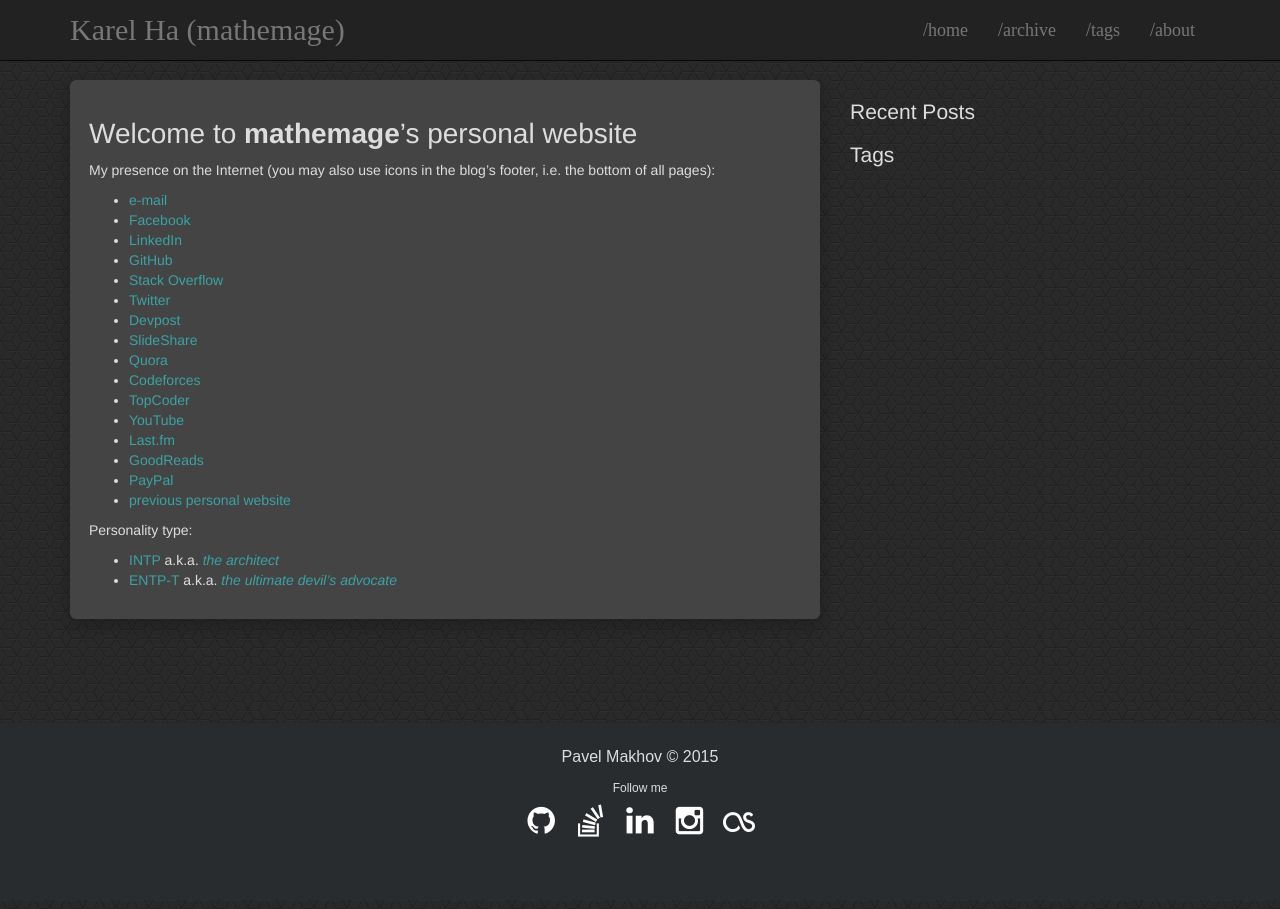
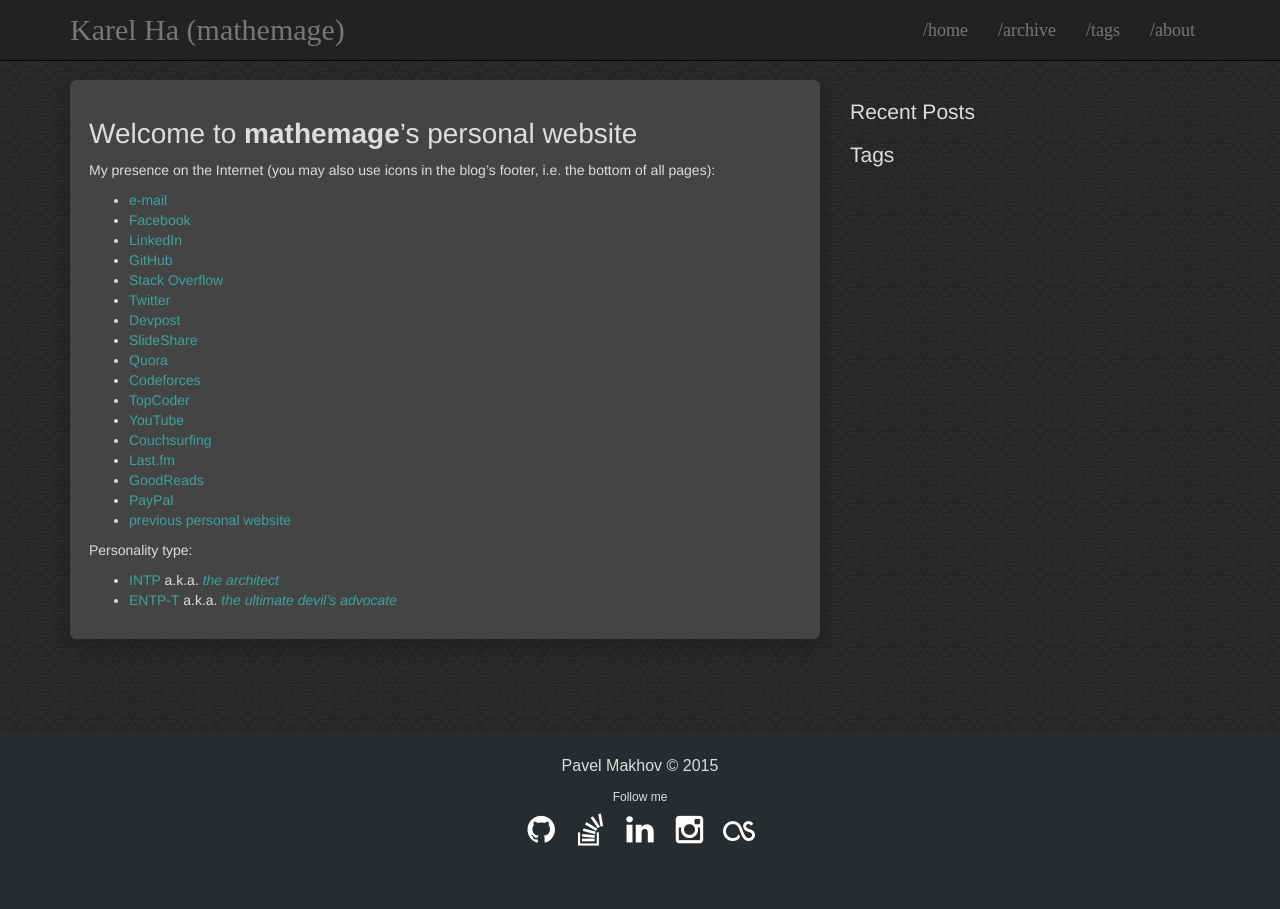
Before and after one commit to mathemage/mathemage.github.io, a Jekyll site: the page built from index.md, in a window 1280 px wide. Built offline with Jekyll 4.4.1, drawn with Linux system fonts in a browser that asks for light colours; our own code applies the rules of GitHub Pages for plain Markdown files.

Commit message:
Add link to Couchsurfing profile

```diff
--- a/index.md
+++ b/index.md
@@ -14,6 +14,7 @@
 * [Codeforces](http://codeforces.com/profile/mathemage)
 * [TopCoder](https://www.topcoder.com/members/mathemage/)
 * [YouTube](https://www.youtube.com/user/mathemage)
+* [Couchsurfing](https://www.couchsurfing.com/people/mathemage)
 * [Last.fm](https://www.last.fm/user/deathsongbird)
 * [GoodReads](https://www.goodreads.com/user/show/12203203-mathemage)
 * [PayPal](https://paypal.me/mathemage)
```
